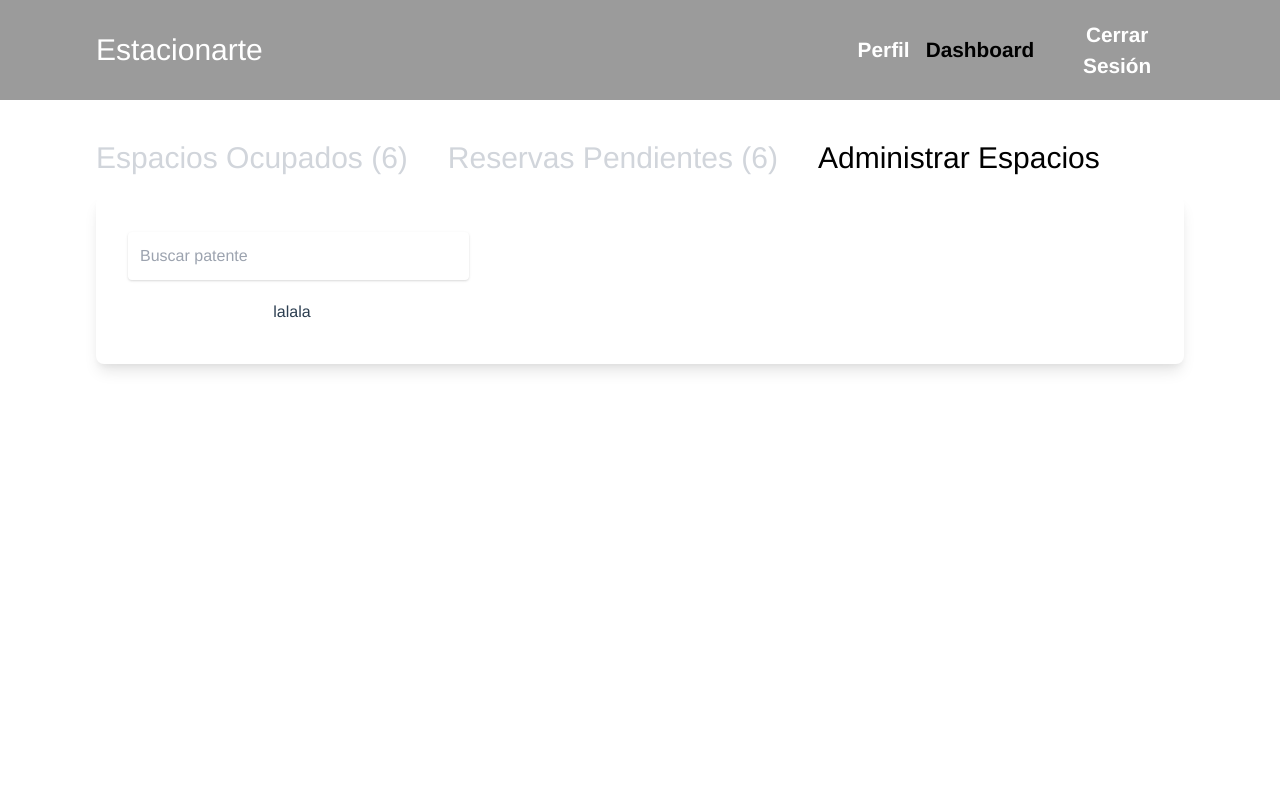
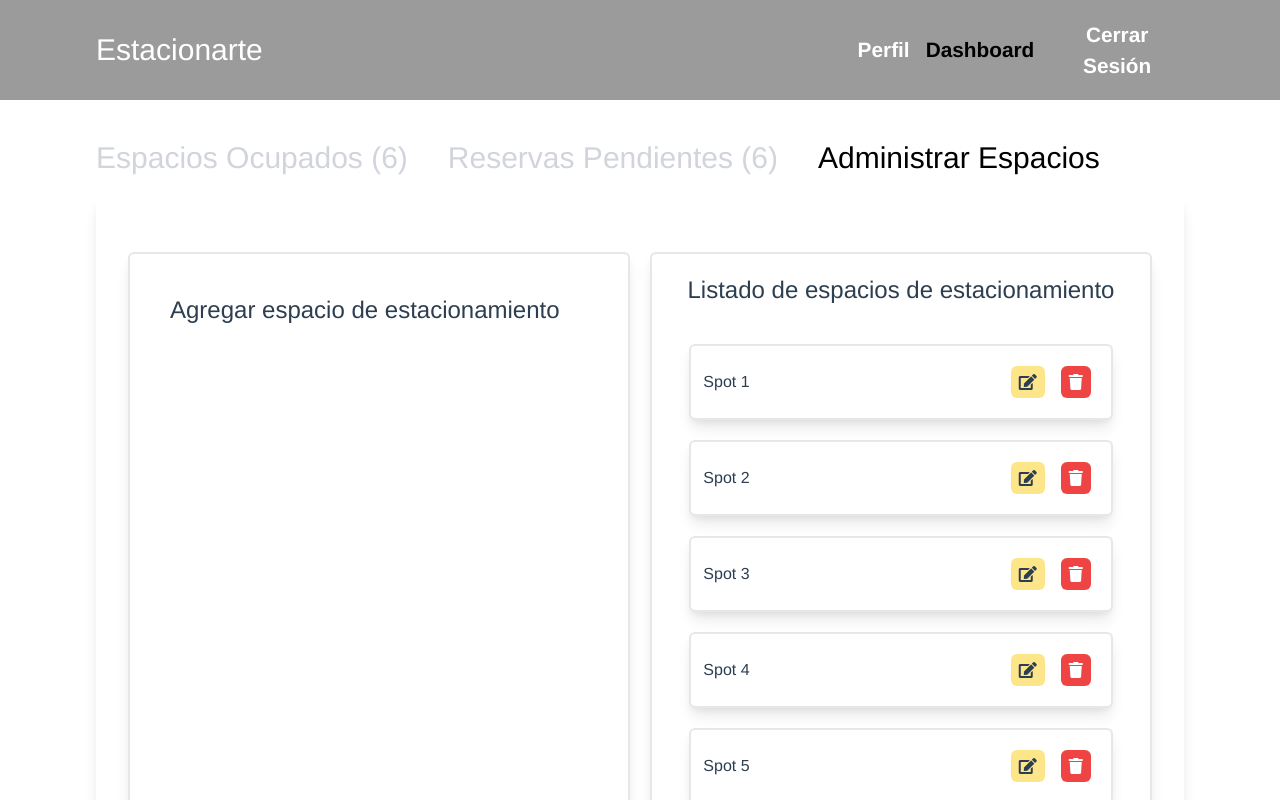
Before and after one commit to EricLich/estacionarte-web-dashboard, a Vue app in the folder estacionarte-web-dashboard/: page /dashboard in a window 1280 px wide. Both pictures are taken after a click on the element "Administrar Espacios". Shown: the top 800 px of the page. Built offline with nearby package versions, Linux system fonts and the light colour scheme.

Commit message:
started spots admin tab

```diff
--- a/estacionarte-web-dashboard/public/index.html
+++ b/estacionarte-web-dashboard/public/index.html
@@ -4,6 +4,7 @@
     <meta charset="utf-8">
     <meta http-equiv="X-UA-Compatible" content="IE=edge">
     <meta name="viewport" content="width=device-width,initial-scale=1.0">
+    <link rel="stylesheet" href="https://pro.fontawesome.com/releases/v5.10.0/css/all.css" integrity="sha384-AYmEC3Yw5cVb3ZcuHtOA93w35dYTsvhLPVnYs9eStHfGJvOvKxVfELGroGkvsg+p" crossorigin="anonymous"/>
     <link rel="icon" href="<%= BASE_URL %>favicon.ico">
     <title><%= htmlWebpackPlugin.options.title %></title>
   </head>
--- /dev/null
+++ b/estacionarte-web-dashboard/src/components/AdminSpot.vue
@@ -0,0 +1,25 @@
+<template>
+    <div class="flex justify-between bg-white border-2 rounded-md w-full mt-2 mb-5 shadow-lg p-3 hover:scale">
+        <p class="justify-start self-center">{{ spot.spotName }}</p>
+
+        <div class="icons flex justify-between w-24 self-center p-2">
+            <i class="fas fa-edit cursor-pointer text-gray bg-yellow-200 p-2 rounded-md"></i>
+            <i class="fas fa-trash cursor-pointer text-white bg-red-500 p-2 rounded-md"></i>
+        </div>
+
+    </div>
+</template>
+
+<script lang="ts">
+import { defineComponent, PropType } from 'vue'
+import ParkingSpot from '../interfaces/ParkingSpot';
+
+export default defineComponent({
+    props:{
+        spot: Object as PropType<ParkingSpot>
+    },
+    setup(props) {
+
+    },
+})
+</script>
--- /dev/null
+++ b/estacionarte-web-dashboard/src/components/AdminSpots.vue
@@ -0,0 +1,35 @@
+<template>
+    <div class="flex justify-items-start bg-white border-2 rounded-md w-full h-full mt-5 shadow-lg p-10">
+        <h3 class="text-2xl jus">Agregar espacio de estacionamiento</h3>
+    </div>
+    <div class="flex flex-col self-start bg-white border-2 rounded-md w-full h-full mt-5 shadow-lg pb-5">
+        <h3 class="text-2xl w-full mt-5 mb-5">Listado de espacios de estacionamiento</h3>
+        <div class="container">
+            <AdminSpot v-for="spot in spots" :key="spot.id" :spot="spot"/>
+        </div>
+    </div>
+</template>
+
+<script lang="ts">
+import AdminSpot from './AdminSpot.vue';
+import ParkingSpot from '../interfaces/ParkingSpot';
+import { defineComponent, PropType } from 'vue';
+
+
+export default defineComponent({
+  name: 'AdminSpots',
+  components: {
+      AdminSpot: AdminSpot
+  },
+  props:{
+    spots: Array as PropType<Array<ParkingSpot>>
+  },
+  setup(props){
+
+  }
+});
+</script>
+
+<style>
+
+</style>
--- a/estacionarte-web-dashboard/src/interfaces/ParkingSpot.ts
+++ b/estacionarte-web-dashboard/src/interfaces/ParkingSpot.ts
@@ -0,0 +1,8 @@
+export default interface ParkingSpot{
+    id:Number,
+    spotName: String,
+    type: Number,
+    idUser: Number,
+    idVehicle: Number,
+    available: Boolean
+}
--- a/estacionarte-web-dashboard/src/views/Dashboard.vue
+++ b/estacionarte-web-dashboard/src/views/Dashboard.vue
@@ -6,7 +6,7 @@
             <div @click="changeTab(tabs.ADMIN)" :class="{'active-tab' : (activeTab == tabs.ADMIN)}" class="tab text-3xl mr-10 text-gray-300">Administrar Espacios</div>
         </div>
         <div class="h-auto py-4 px-8 bg-white shadow-lg rounded-lg mt-5 flex flex-col pb-10">
-            <input type="text" v-model="inputValue" placeholder="Buscar patente" class="mt-5 align-self-start w-1/3 px-3 py-3 placeholder-blueGray-300 text-blueGray-600 relative bg-white rounded text-md border-0 shadow outline-none focus:outline-none focus:ring pr-10"/>
+            <input v-if="activeTab != tabs.ADMIN" type="text" v-model="inputValue" placeholder="Buscar patente" class="mt-5 align-self-start w-1/3 px-3 py-3 placeholder-blueGray-300 text-blueGray-600 relative bg-white rounded text-md border-0 shadow outline-none focus:outline-none focus:ring pr-10"/>
 
             <div v-if="activeTab == tabs.PARKED" class="parked-spots h-full grid lg:grid-cols-3 md:grid-cols-2 sm:grid-cols-2 xs:grid-cols-1 gap-5 mt-5">
                 <ParkedCar v-for="parkedCar in parkedCars" :key="parkedCar.id" :parkedCar="parkedCar"/>
@@ -24,8 +24,8 @@
                 </div>
             </div>
 
-            <div v-if="activeTab == tabs.ADMIN" class="parked-spots h-full grid lg:grid-cols-3 md:grid-cols-2 sm:grid-cols-2 xs:grid-cols-1 gap-5 mt-5">
-                lalala
+            <div v-if="activeTab == tabs.ADMIN" class="parked-spots h-full grid lg:grid-cols-2 md:grid-cols-2 sm:grid-cols-2 xs:grid-cols-1 gap-5 mt-5">
+                <AdminSpots :spots="spots"/>
             </div>
         </div>
     </div>
@@ -35,14 +35,17 @@
 import { computed, defineComponent, reactive, ref, watch } from 'vue';
 import ParkedCar from '@/components/ParkedCar.vue';
 import Reserve from '@/components/Reserve.vue';
+import AdminSpots from '@/components/AdminSpots.vue'
 import Parked from '@/interfaces/Parked';
 import Reservation from '@/interfaces/Reservation';
+import ParkingSpot from '@/interfaces/ParkingSpot';
 
 
 export default defineComponent({
     components:{
         ParkedCar: ParkedCar,
-        Reserve: Reserve
+        Reserve: Reserve,
+        AdminSpots: AdminSpots
     },
     setup(props) {
 
@@ -170,6 +173,57 @@ export default defineComponent({
             },
         ])
 
+        let spots = ref<ParkingSpot[]>([
+            {
+               id: 1,
+               spotName: "Spot 1",
+               type: 1,
+               idUser: 1,
+               idVehicle: 1,
+               available: true
+            },
+            {
+               id: 2,
+               spotName: "Spot 2",
+               type: 1,
+               idUser: 2,
+               idVehicle: 3,
+               available: true
+            },
+            {
+               id: 3,
+               spotName: "Spot 3",
+               type: 2,
+               idUser: 3,
+               idVehicle: 6,
+               available: true
+            },
+            {
+               id: 4,
+               spotName: "Spot 4",
+               type: 1,
+               idUser: 1,
+               idVehicle: 1,
+               available: true
+            },
+            {
+               id: 5,
+               spotName: "Spot 5",
+               type: 1,
+               idUser: 1,
+               idVehicle: 1,
+               available: true
+            },
+            {
+               id: 6,
+               spotName: "Spot 6",
+               type: 1,
+               idUser: 1,
+               idVehicle: 1,
+               available: true
+            },
+        ])
+
         let parkedCount = computed<Number>(() => {
             return parkedCars.value.length;
         })
@@ -207,6 +261,7 @@ export default defineComponent({
             reservations,
             parkedCount,
             reserveCount,
+            spots,
             changeTab,
 
         }
```
